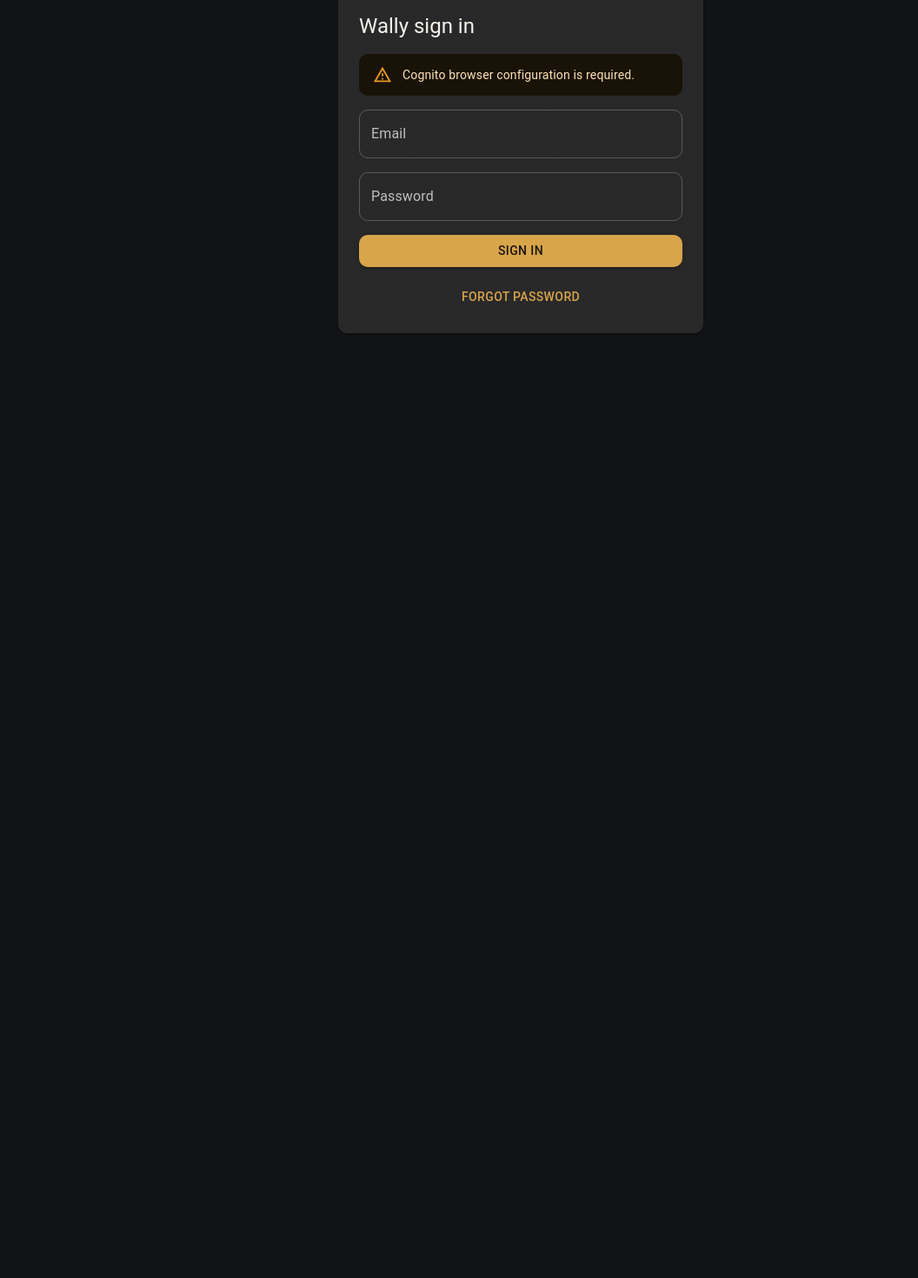
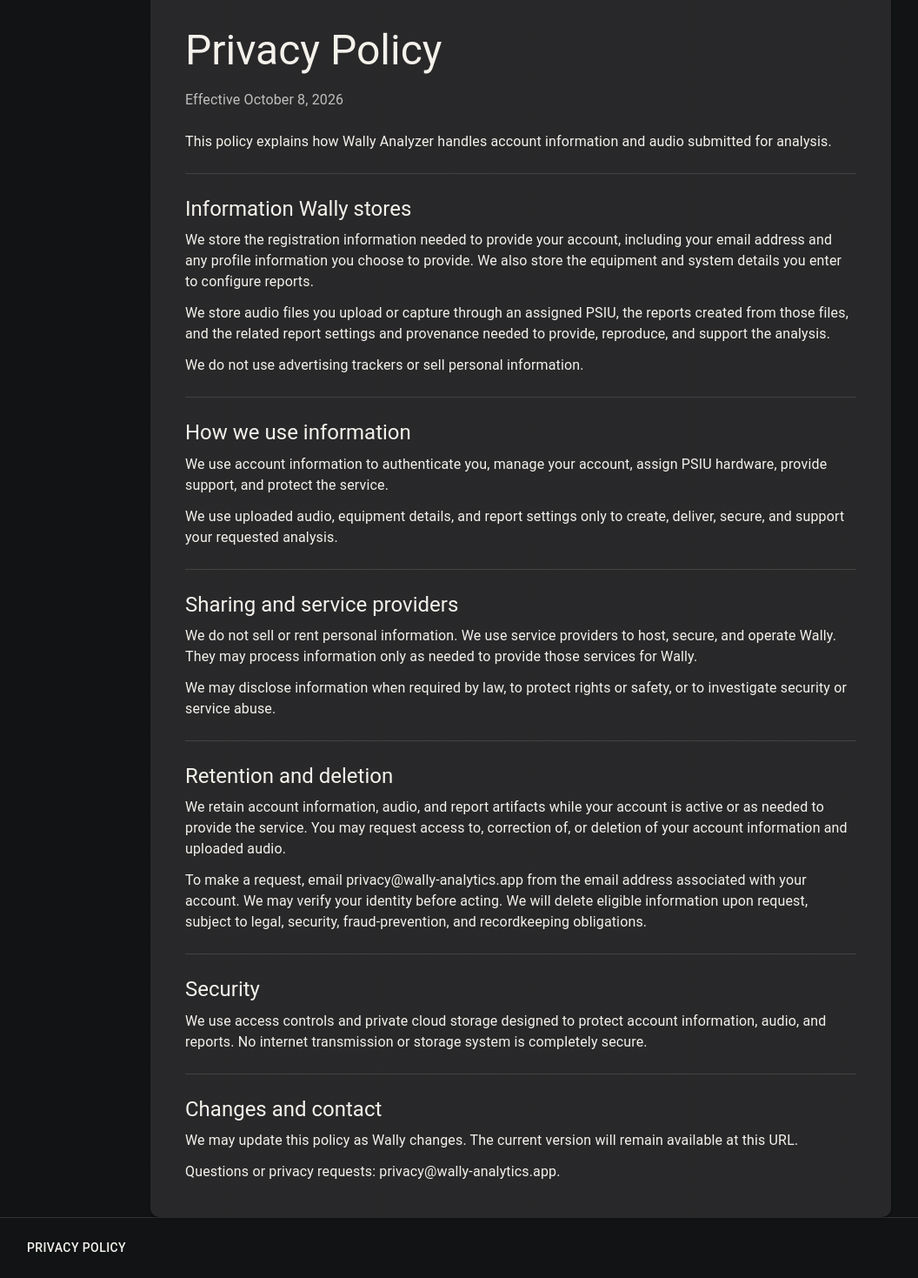
Before and after one commit to mamsterla/wallyanalyzer, a React (Vite) app in the folder app-ui/: page /privacy in a window 1280 px wide. Shown: the part 10-1479 px from the top of the page at 87% size, without its empty margins (41-1097 px from the left). Before the commit the page ends 800 px from the top, so only its background shows below. Built offline with nearby package versions, Linux system fonts and the light colour scheme.

Commit message:
feat: add public privacy policy

```diff
--- a/app-ui/src/App.tsx
+++ b/app-ui/src/App.tsx
@@ -19,8 +19,7 @@
   Toolbar,
   Typography,
 } from '@mui/material';
-import { Navigate, Route, Routes, useNavigate } from 'react-router-dom';
-import { BrowserRouter } from 'react-router-dom';
+import { BrowserRouter, Link as RouterLink, Navigate, Route, Routes, useNavigate } from 'react-router-dom';
 import { useEffect, useState } from 'react';
 import type {
   CreditsResponse,
@@ -53,6 +52,7 @@
 import { WallySelect } from './designSystemSelect.js';
 import { CreditsPage, ProfilePage, ReportsPage, SystemsPage } from './pages/UserExperiencePages.js';
 import { AdminConsole } from './pages/AdminConsole.js';
+import { PrivacyPolicyPage } from './pages/PrivacyPolicyPage.js';
 import { isPsiuBridgeInstalled } from './features/controller/psiuClient.js';
 async function request<T>(path: string, init?: RequestInit): Promise<T> {
   const token = await accessToken();
@@ -776,10 +776,30 @@
     </>
   );
 }
+function SiteFooter() {
+  return (
+    <Box component="footer" borderTop={1} borderColor="divider" py={2}>
+      <Container maxWidth="lg">
+        <Button component={RouterLink} to="/privacy" color="inherit">
+          Privacy Policy
+        </Button>
+      </Container>
+    </Box>
+  );
+}
+
 export function App() {
   return (
     <BrowserRouter>
-      <Shell />
+      <Box minHeight="100vh" display="flex" flexDirection="column">
+        <Box flexGrow={1}>
+          <Routes>
+            <Route path="/privacy" element={<PrivacyPolicyPage />} />
+            <Route path="*" element={<Shell />} />
+          </Routes>
+        </Box>
+        <SiteFooter />
+      </Box>
     </BrowserRouter>
   );
 }
--- /dev/null
+++ b/app-ui/src/pages/PrivacyPolicyPage.tsx
@@ -0,0 +1,79 @@
+import { Box, Container, Divider, Paper, Stack, Typography } from '@mui/material';
+
+const sections = [
+  {
+    title: 'Information Wally stores',
+    body: [
+      'We store the registration information needed to provide your account, including your email address and any profile information you choose to provide. We also store the equipment and system details you enter to configure reports.',
+      'We store audio files you upload or capture through an assigned PSIU, the reports created from those files, and the related report settings and provenance needed to provide, reproduce, and support the analysis.',
+      'We do not use advertising trackers or sell personal information.',
+    ],
+  },
+  {
+    title: 'How we use information',
+    body: [
+      'We use account information to authenticate you, manage your account, assign PSIU hardware, provide support, and protect the service.',
+      'We use uploaded audio, equipment details, and report settings only to create, deliver, secure, and support your requested analysis.',
+    ],
+  },
+  {
+    title: 'Sharing and service providers',
+    body: [
+      'We do not sell or rent personal information. We use service providers to host, secure, and operate Wally. They may process information only as needed to provide those services for Wally.',
+      'We may disclose information when required by law, to protect rights or safety, or to investigate security or service abuse.',
+    ],
+  },
+  {
+    title: 'Retention and deletion',
+    body: [
+      'We retain account information, audio, and report artifacts while your account is active or as needed to provide the service. You may request access to, correction of, or deletion of your account information and uploaded audio.',
+      'To make a request, email privacy@wally-analytics.app from the email address associated with your account. We may verify your identity before acting. We will delete eligible information upon request, subject to legal, security, fraud-prevention, and recordkeeping obligations.',
+    ],
+  },
+  {
+    title: 'Security',
+    body: [
+      'We use access controls and private cloud storage designed to protect account information, audio, and reports. No internet transmission or storage system is completely secure.',
+    ],
+  },
+  {
+    title: 'Changes and contact',
+    body: [
+      'We may update this policy as Wally changes. The current version will remain available at this URL.',
+      'Questions or privacy requests: privacy@wally-analytics.app.',
+    ],
+  },
+];
+
+export function PrivacyPolicyPage() {
+  return (
+    <Container maxWidth="md">
+      <Paper sx={{ p: { xs: 3, sm: 5 } }}>
+        <Stack spacing={3}>
+          <Box>
+            <Typography component="h1" variant="h3" gutterBottom>
+              Privacy Policy
+            </Typography>
+            <Typography color="text.secondary">Effective October 8, 2026</Typography>
+          </Box>
+          <Typography>
+            This policy explains how Wally Analyzer handles account information and audio submitted for analysis.
+          </Typography>
+          {sections.map((section) => (
+            <Box component="section" key={section.title}>
+              <Divider sx={{ mb: 3 }} />
+              <Typography component="h2" variant="h5" gutterBottom>
+                {section.title}
+              </Typography>
+              <Stack spacing={1.5}>
+                {section.body.map((paragraph) => (
+                  <Typography key={paragraph}>{paragraph}</Typography>
+                ))}
+              </Stack>
+            </Box>
+          ))}
+        </Stack>
+      </Paper>
+    </Container>
+  );
+}
```
Also changed, not shown: 1 other file (tests, documents, lock files or other folders).
